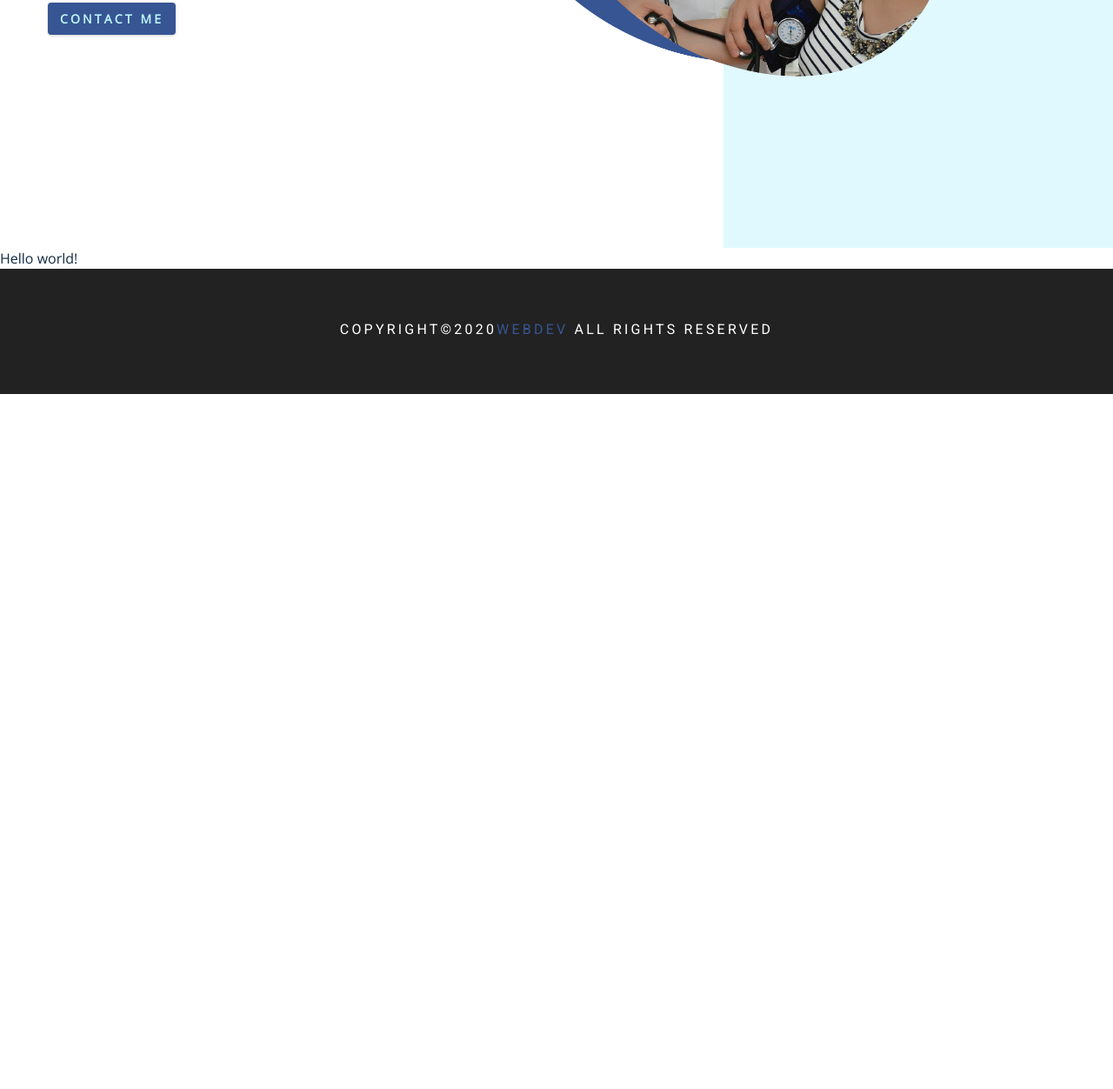
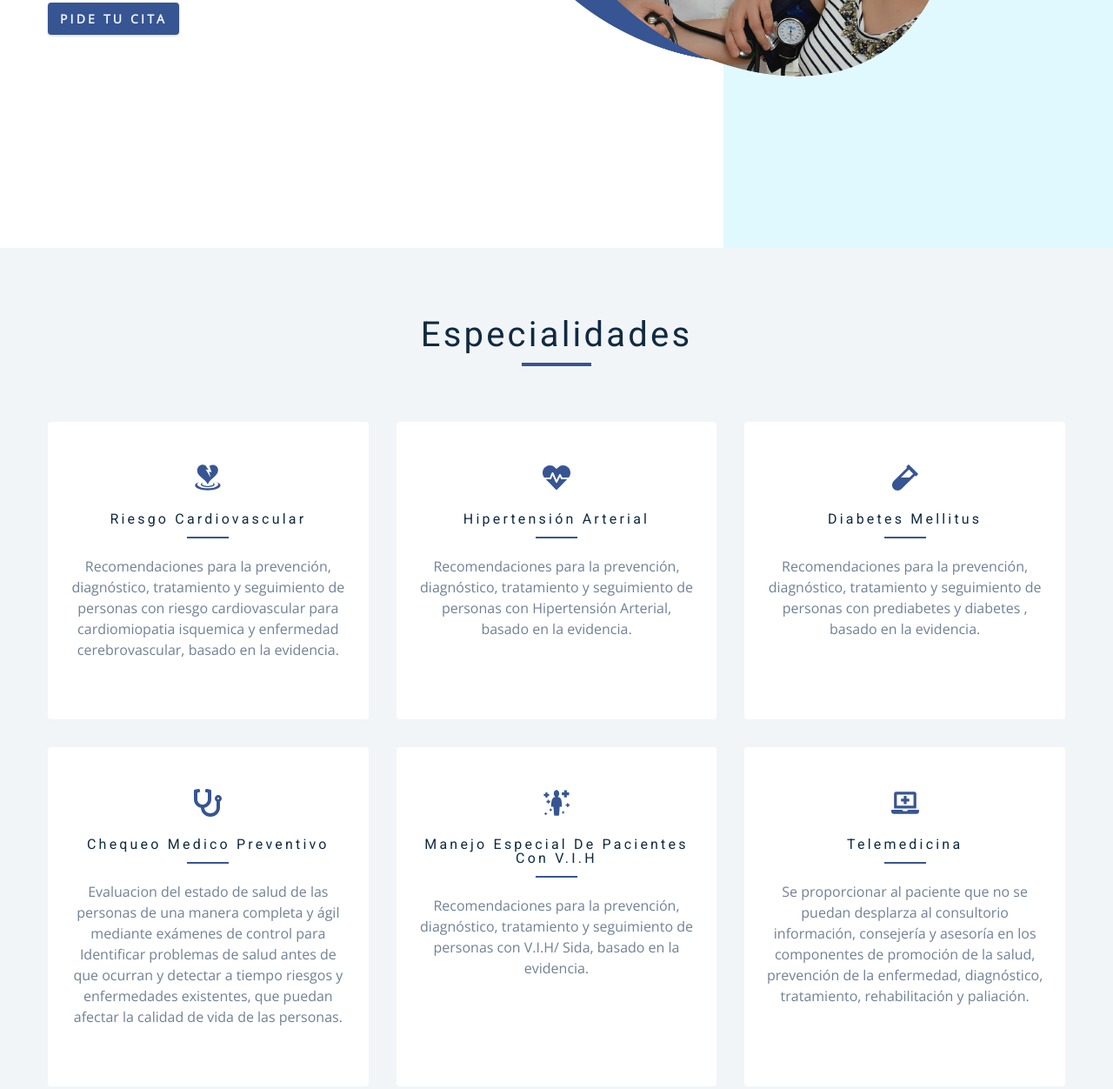
Before and after one commit to ingmiguelfernando/gatsby-william-portfolio, a Gatsby site: page / in a window 1280 px wide. Shown: the part 515-1767 px from the top of the page at 87% size. Before the commit the page ends 968 px from the top, so only its background shows below. Built offline with nearby package versions, Linux system fonts and the light colour scheme; Gatsby itself is replaced by a stand-in of ours.

Commit message:
Specialties was updated

```diff
--- a/package.json
+++ b/package.json
@@ -15,17 +15,19 @@
   },
   "dependencies": {
     "autoprefixer": "^9.8.5",
+    "framer-motion": "^2.3.0",
     "gatsby": "^2.23.12",
     "gatsby-image": "^2.4.0",
+    "gatsby-plugin-postcss": "^2.3.11",
     "gatsby-plugin-prefetch-google-fonts": "^1.4.3",
-    "gatsby-plugin-postcss": "^2.3.11",
     "gatsby-plugin-sharp": "^2.6.0",
     "gatsby-source-contentful": "^2.3.28",
     "gatsby-source-filesystem": "^2.3.0",
     "gatsby-transformer-sharp": "^2.5.0",
     "react": "^16.12.0",
     "react-dom": "^16.12.0",
-    "react-icons": "^3.10.0"
+    "react-icons": "^3.10.0",
+    "react-scroll": "^1.8.0"
   },
   "devDependencies": {
     "prettier": "2.0.5",
--- a/src/components/Hero.js
+++ b/src/components/Hero.js
@@ -33,7 +33,7 @@ const Hero = () => {
             <h4>especialista en medicina interna con más</h4>
             <h4>de 27 años de experiencia</h4>
             <Link to="/contact" className="btn">
-              contact me
+              pide tu cita
             </Link>
           </div>
         </article>
--- /dev/null
+++ b/src/components/Specialties.js
@@ -0,0 +1,32 @@
+import React from "react"
+import Title from "./Title"
+import specialties from "../constants/specialties"
+import { motion } from "framer-motion"
+const Specialties = () => {
+  return (
+    <section className="section bg-grey">
+      <Title title="Especialidades" />
+      <div className="section-center services-center">
+        {specialties.map(specialtie => {
+          const { id, icon, title, text } = specialtie
+          return (
+            <motion.article
+              key={id}
+              className="service"
+              whileHover={{ scale: 1.1 }}
+              whileTap={{ scale: 0.9 }}
+              transition={{ duration: 0.1 }}
+            >
+              {icon}
+              <h4>{title}</h4>
+              <div className="underline"></div>
+              <p>{text}</p>
+            </motion.article>
+          )
+        })}
+      </div>
+    </section>
+  )
+}
+
+export default Specialties
--- /dev/null
+++ b/src/components/Title.js
@@ -0,0 +1,10 @@
+import React from "react"
+
+const Title = ({title}) => {
+  return <div className="section-title">
+    <h2>{title || 'default title'}</h2>
+   <div className="underline"></div>
+  </div>
+}
+
+export default Title
--- /dev/null
+++ b/src/constants/specialties.js
@@ -0,0 +1,46 @@
+import React from "react"
+import {
+  FaHeartbeat,
+  FaLaptopMedical,
+  FaStethoscope,
+  FaVial,
+} from "react-icons/fa"
+import { GiBrokenHeartZone, GiHealing } from "react-icons/gi"
+export default [
+  {
+    id: 1,
+    icon: <GiBrokenHeartZone className="service-icon inline" />,
+    title: "Riesgo cardiovascular",
+    text: `Recomendaciones para la prevención, diagnóstico, tratamiento y seguimiento de personas con riesgo cardiovascular para cardiomiopatia isquemica y enfermedad cerebrovascular, basado en la evidencia.`,
+  },
+  {
+    id: 2,
+    icon: <FaHeartbeat className="service-icon inline" />,
+    title: "Hipertensión arterial",
+    text: `Recomendaciones para la prevención, diagnóstico, tratamiento y seguimiento de personas con Hipertensión Arterial, basado en la evidencia.`,
+  },
+  {
+    id: 3,
+    icon: <FaVial className="service-icon inline" />,
+    title: "Diabetes mellitus",
+    text: `Recomendaciones para la prevención, diagnóstico, tratamiento y seguimiento de personas con prediabetes y diabetes , basado en la evidencia.`,
+  },
+  {
+    id: 4,
+    icon: <FaStethoscope className="service-icon inline" />,
+    title: "Chequeo medico preventivo",
+    text: `Evaluacion del estado de salud de las personas de una manera completa y ágil mediante exámenes de control para Identificar problemas de salud antes de que ocurran y detectar a tiempo riesgos y enfermedades existentes, que puedan afectar la calidad de vida de las personas.`,
+  },
+  {
+    id: 5,
+    icon: <GiHealing className="service-icon inline" />,
+    title: "Manejo especial de pacientes con V.I.H",
+    text: `Recomendaciones para la prevención, diagnóstico, tratamiento y seguimiento de personas con V.I.H/ Sida, basado en la evidencia.`,
+  },
+  {
+    id: 6,
+    icon: <FaLaptopMedical className="service-icon inline" />,
+    title: "Telemedicina",
+    text: `Se proporcionar al paciente que no se puedan desplarza al consultorio información, consejería y asesoría en los componentes de promoción de la salud, prevención de la enfermedad, diagnóstico, tratamiento, rehabilitación y paliación.`,
+  },
+]
--- a/src/css/main.css
+++ b/src/css/main.css
@@ -37,6 +37,7 @@ Variables
   --clr-grey-4: hsl(209, 28%, 39%);
   /* grey used for paragraphs */
   --clr-grey-5: hsl(210, 22%, 49%);
+  --clr-grey-600:#718096;
   --clr-grey-8: hsl(210, 31%, 80%);
   --clr-grey-9: hsl(212, 33%, 89%);
   --clr-grey-10: hsl(210, 36%, 96%);
@@ -136,7 +137,7 @@ p {
 .btn {
   text-transform: uppercase;
   background: var(--clr-primary-5);
-  color: var(--clr-primary-9);
+  color: var(--clr-grey-10);
   padding: 0.375rem 0.75rem;
   letter-spacing: var(--spacing);
   display: inline-block;
@@ -151,7 +152,7 @@ p {
 }
 .btn:hover {
   color: var(--clr-primary-1);
-  background: var(--clr-primary-8);
+  background: var(--clr-primary-10);
 }
 .center-btn {
   display: block;
@@ -506,6 +507,7 @@ Services
 .service-icon {
   font-size: 2rem;
   margin-bottom: 1.5rem;
+  fill: var(--clr-primary-5);
 }
 .service .underline {
   width: 3rem;
@@ -516,13 +518,14 @@ Services
 .service p {
   -webkit-transition: var(--transition);
   transition: var(--transition);
+  color:var(--clr-grey-600);
 }
 .service:hover {
-  background: var(--clr-primary-5);
-  color: var(--clr-primary-9);
+
+
 }
 .service:hover p {
-  color: var(--clr-primary-9);
+
 }
 .service:hover .underline {
   background: var(--clr-primary-9);
--- a/src/pages/index.js
+++ b/src/pages/index.js
@@ -1,13 +1,14 @@
 import React from "react"
 import Layout from "../components/Layout"
 import Hero from "../components/Hero"
+import Specialties from "../components/Specialties"
 
 export default function Home() {
 
   return (
     <Layout>
       <Hero />
-      Hello world!
+      <Specialties/>
     </Layout>
   )
 }
```
Also changed, not shown: 1 other file.
